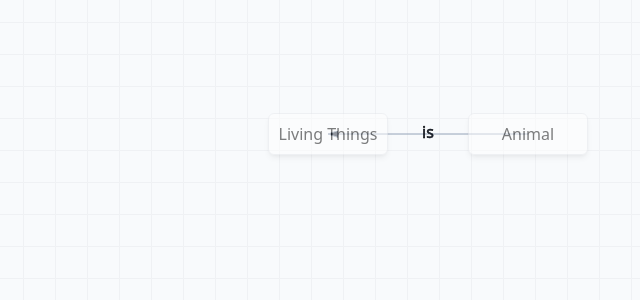
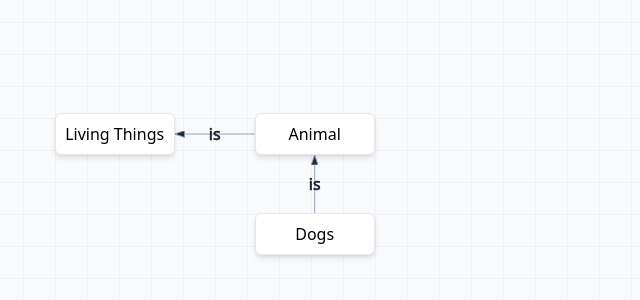
Before and after one commit to cestbonn/QuickReview, a React (Vite) app in the folder frontend/: page / in a window 1280 px wide. Shown: the part 266-566 px from the top of the page, without its empty margins (312-952 px from the left). Built offline with nearby package versions, Linux system fonts and the light colour scheme.

Commit message:
layout based on position: node and edge

```diff
--- a/frontend/src/components/Graph.tsx
+++ b/frontend/src/components/Graph.tsx
@@ -1,10 +1,7 @@
-import yamljs from 'js-yaml';
 import React, { useEffect, useLayoutEffect, useState } from 'react';
-import Edge from '../models/Edge';
+import { NodeViewMap, Position, Size } from '../models/GraphView';
 import KnowledgeGraph from '../models/KnowledgeGraph';
-import Node, { NodeID } from '../models/Node';
-import update from 'immutability-helper';
-import { GraphView, Position, Size } from '../models/GraphView';
+import { NodeID } from '../models/Node';
 import NodeComponent from './NodeComponent';
 
 
@@ -57,25 +54,20 @@ export default function Graph(props: GraphProps) {
 
   const size = useWindowResize();
 
-  const graphView: GraphView = {
-    nodes: {
+  const [nodeViewMap, setNodeViewMap] = useState<NodeViewMap>({
     "NVPA1I": { pos: { x: 0, y: 0 } },
-      "KR3P4M": { pos: { x: 200, y: 0 } }
-    }
-  };
-
-  const nodeSizeMap: { [key: NodeID]: { h: number, w: number; }; } = {};
+    "KR3P4M": { pos: { x: 200, y: 0 } },
+    "D2PDWS": { pos: { x: 200, y: 100 } },
+  });
+  const [nodeSizeMap, setNodeSizeMap] = useState<{ [key: NodeID]: Size; }>({});
 
   const [center, setCenter] = useState({ x: 0, y: 0 });
   useEffect(() => {
     setCenter({
-      x: size.w / 2,
+      x: size.w / 3,
       y: size.h / 2,
     });
-    console.log(center);
-
   }, [size]);
-
 
   return (
     <div className='relative'>
@@ -91,17 +83,15 @@ export default function Graph(props: GraphProps) {
         {
           [...props.graph.edges.entries()].map(([edgeID, edge], iEdge) => {
             const { from, to } = edge;
+
             if (!from || !to) return;
-            const fromPos = graphView.nodes[from]?.pos;
-            const toPos = graphView.nodes[to]?.pos;
+            const fromPos = nodeViewMap[from]?.pos;
+            const toPos = nodeViewMap[to]?.pos;
+
             if (!fromPos || !toPos) return;
-            // let { x1, x2, y1, y2 } = calcArrowPosition(
-            //   fromPos, toPos, nodeSizeMap[from], nodeSizeMap[to]);
-            // x1 += center.x; x2 += center.x; y1 += center.y; y2 += center.y;
-            const x1 = fromPos.x + center.x;
-            const y1 = fromPos.y + center.y;
-            const x2 = toPos.x + center.x;
-            const y2 = toPos.y + center.y;
+            let { x1, x2, y1, y2 } = calcArrowPosition(fromPos, toPos, nodeSizeMap[from], nodeSizeMap[to]);
+            x1 += center.x; x2 += center.x; y1 += center.y; y2 += center.y;
+
             return <g key={iEdge}>
               <line
                 {...{ x1, x2, y1, y2 }}
@@ -109,8 +99,8 @@ export default function Graph(props: GraphProps) {
               />
               <text
                 x={(x1 + x2) / 2} y={(y1 + y2) / 2}
-                alignmentBaseline="middle"
-                textAnchor='middle'
+                alignmentBaseline="central"
+                textAnchor="middle"
                 stroke="black"
                 strokeWidth={0.5}
               >
@@ -122,22 +112,18 @@ export default function Graph(props: GraphProps) {
       </svg>
 
 
-      <div className='absolute w-full h-screen opacity-50'>
-        <div className='w-full h-full relative'>
-          {
-            Object.entries(graphView.nodes).map(([nodeID, nodeView], iNode) => {
+      <div className='absolute w-full h-screen'>
+        <div className='w-full h-full relative'>{
+          Object.entries(nodeViewMap).map(([nodeID, nodeView], iNode) => {
             let { x, y } = nodeView.pos;
             x += center.x; y += center.y;
-              console.log({ x, y, loc: 1 });
-
             return (<NodeComponent key={iNode}
               pos={{ x, y }}
               graphNode={graph.getNode(nodeID)!}
+              onResize={(size) => { setNodeSizeMap((original) => ({ ...original, [nodeID]: size })); }}
             />);
-
           })
-          }
-        </div>
+        }</div>
       </div>
 
 
--- a/frontend/src/components/NodeComponent.tsx
+++ b/frontend/src/components/NodeComponent.tsx
@@ -17,9 +17,9 @@ function useDivProperties<T>(
 };
 
 interface NodeProps {
-  graphNode: Node,
-  pos: Position,
-  onResize?: (size: Size) => void; // TODO: call this function
+  graphNode: Node;
+  pos: Position;
+  onResize?: (size: Size) => void;
 }
 export default function NodeComponent(props: NodeProps) {
   const ref = useRef(null);
@@ -40,6 +40,12 @@ export default function NodeComponent(props: NodeProps) {
     setPosStyle({ left, top });
   }, [size, props.pos, offset]);
 
+  useEffect(() => {
+    if (props.onResize) {
+      props.onResize(size);
+    }
+  }, [size]);
+
 
   return (
     <div ref={ref}
```
Lines whose indentation alone changed are shown as unchanged.
